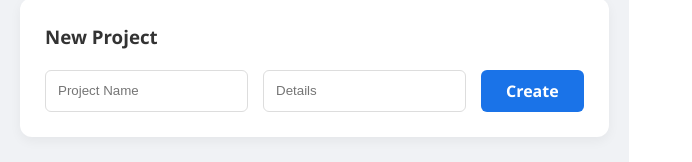
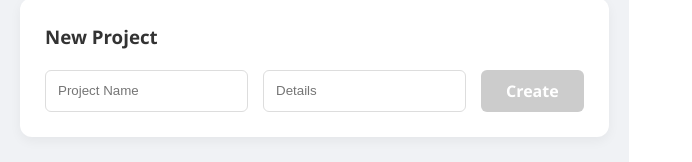
Before and after one commit to Tharun-2006161/multi-tenant-saas-app, a React app in the folder frontend/: page /dashboard in a window 1280 px wide. Shown: the part 229-391 px from the top of the page, without its empty margins (0-692 px from the left). Built offline with nearby package versions, Linux system fonts and the light colour scheme; no server answers; sample sign-in values are in the browser's storage; the HTML template or start-up script is replaced by a standard one.

Commit message:
Phase 25: Implemented client-side form validation and dynamic button states for project creation

```diff
--- a/frontend/src/components/Dashboard.jsx
+++ b/frontend/src/components/Dashboard.jsx
@@ -9,10 +9,12 @@ const Dashboard = () => {
   const [description, setDescription] = useState('');
   const [userName, setUserName] = useState('User');
   const [searchTerm, setSearchTerm] = useState('');
+  const [loading, setLoading] = useState(true);
   const navigate = useNavigate();
 
   const fetchProjects = async () => {
     try {
+      setLoading(true);
       const token = localStorage.getItem('token');
       const response = await axios.get('http://localhost:5000/api/projects', {
         headers: { Authorization: `Bearer ${token}` }
@@ -20,6 +22,8 @@ const Dashboard = () => {
       setProjects(Array.isArray(response.data) ? response.data : []);
     } catch (err) {
       console.error("Fetch error", err);
+    } finally {
+      setLoading(false);
     }
   };
 
@@ -45,7 +49,6 @@ const Dashboard = () => {
     project.description.toLowerCase().includes(searchTerm.toLowerCase())
   );
 
-  // LOGIC: Calculate dashboard statistics
   const totalProjects = projects.length;
   const recentProjects = projects.filter(p => {
     const oneDayAgo = new Date();
@@ -55,16 +58,16 @@ const Dashboard = () => {
 
   const handleCreateProject = async (e) => {
     e.preventDefault();
+    // Extra safety check before sending to API
+    if (!projectName.trim() || !description.trim()) return;
+
     try {
       const token = localStorage.getItem('token');
       const response = await axios.post('http://localhost:5000/api/projects',
         { name: projectName, description },
         { headers: { Authorization: `Bearer ${token}` } }
       );
-
-      const newProject = response.data;
-      setProjects((prev) => [...prev, newProject]);
-
+      setProjects((prev) => [...prev, response.data]);
       setProjectName('');
       setDescription('');
     } catch (err) {
@@ -89,6 +92,9 @@ const Dashboard = () => {
     navigate('/login');
   };
 
+  // Validation Check: Button is only enabled if fields aren't empty
+  const isFormInvalid = !projectName.trim() || !description.trim();
+
   return (
     <div style={{ backgroundColor: '#f0f2f5', minHeight: '100vh', fontFamily: 'Segoe UI, sans-serif' }}>
 
@@ -101,7 +107,6 @@ const Dashboard = () => {
         </div>
       </nav>
 
-      {/* DASHBOARD CONTENT */}
       <div style={{ maxWidth: '1000px', margin: '30px auto', padding: '0 20px' }}>
 
         {/* STATS ROW */}
@@ -120,9 +125,36 @@ const Dashboard = () => {
         <section style={{ backgroundColor: 'white', padding: '25px', borderRadius: '12px', boxShadow: '0 4px 12px rgba(0,0,0,0.05)', marginBottom: '30px' }}>
           <h3 style={{ marginTop: 0, color: '#333' }}>New Project</h3>
           <form onSubmit={handleCreateProject} style={{ display: 'flex', gap: '15px' }}>
-            <input placeholder="Project Name" value={projectName} onChange={(e) => setProjectName(e.target.value)} required style={{ flex: 1, padding: '12px', borderRadius: '6px', border: '1px solid #ddd' }} />
-            <input placeholder="Details" value={description} onChange={(e) => setDescription(e.target.value)} required style={{ flex: 2, padding: '12px', borderRadius: '6px', border: '1px solid #ddd' }} />
-            <button type="submit" style={{ backgroundColor: '#1a73e8', color: 'white', border: 'none', padding: '10px 25px', borderRadius: '6px', fontWeight: 'bold', cursor: 'pointer' }}>Create</button>
+            <input
+              placeholder="Project Name"
+              value={projectName}
+              onChange={(e) => setProjectName(e.target.value)}
+              required
+              style={{ flex: 1, padding: '12px', borderRadius: '6px', border: '1px solid #ddd' }}
+            />
+            <input
+              placeholder="Details"
+              value={description}
+              onChange={(e) => setDescription(e.target.value)}
+              required
+              style={{ flex: 2, padding: '12px', borderRadius: '6px', border: '1px solid #ddd' }}
+            />
+            <button
+              type="submit"
+              disabled={isFormInvalid}
+              style={{
+                backgroundColor: isFormInvalid ? '#ccc' : '#1a73e8',
+                color: 'white',
+                border: 'none',
+                padding: '10px 25px',
+                borderRadius: '6px',
+                fontWeight: 'bold',
+                cursor: isFormInvalid ? 'not-allowed' : 'pointer',
+                transition: 'background-color 0.3s ease'
+              }}
+            >
+              Create
+            </button>
           </form>
         </section>
 
@@ -139,7 +171,20 @@ const Dashboard = () => {
 
         {/* PROJECTS GRID */}
         <div style={{ display: 'grid', gridTemplateColumns: 'repeat(auto-fill, minmax(300px, 1fr))', gap: '20px' }}>
-          {filteredProjects.length > 0 ? (
+          {loading ? (
+            <div style={{ textAlign: 'center', gridColumn: '1 / -1', padding: '40px' }}>
+              <div style={{
+                border: '4px solid #f3f3f3',
+                borderTop: '4px solid #1a73e8',
+                borderRadius: '50%',
+                width: '40px',
+                height: '40px',
+                animation: 'spin 1s linear infinite',
+                margin: '0 auto 10px'
+              }}></div>
+              <p style={{ color: '#5f6368' }}>Loading projects...</p>
+            </div>
+          ) : filteredProjects.length > 0 ? (
             filteredProjects.map(p => (
               <div key={p.id} style={{ backgroundColor: 'white', padding: '20px', borderRadius: '12px', boxShadow: '0 2px 8px rgba(0,0,0,0.05)', border: '1px solid #eee' }}>
                 <div style={{ display: 'flex', justifyContent: 'space-between', alignItems: 'flex-start' }}>
@@ -154,6 +199,13 @@ const Dashboard = () => {
           )}
         </div>
       </div>
+
+      <style>{`
+        @keyframes spin {
+          0% { transform: rotate(0deg); }
+          100% { transform: rotate(360deg); }
+        }
+      `}</style>
     </div>
   );
 };
```
